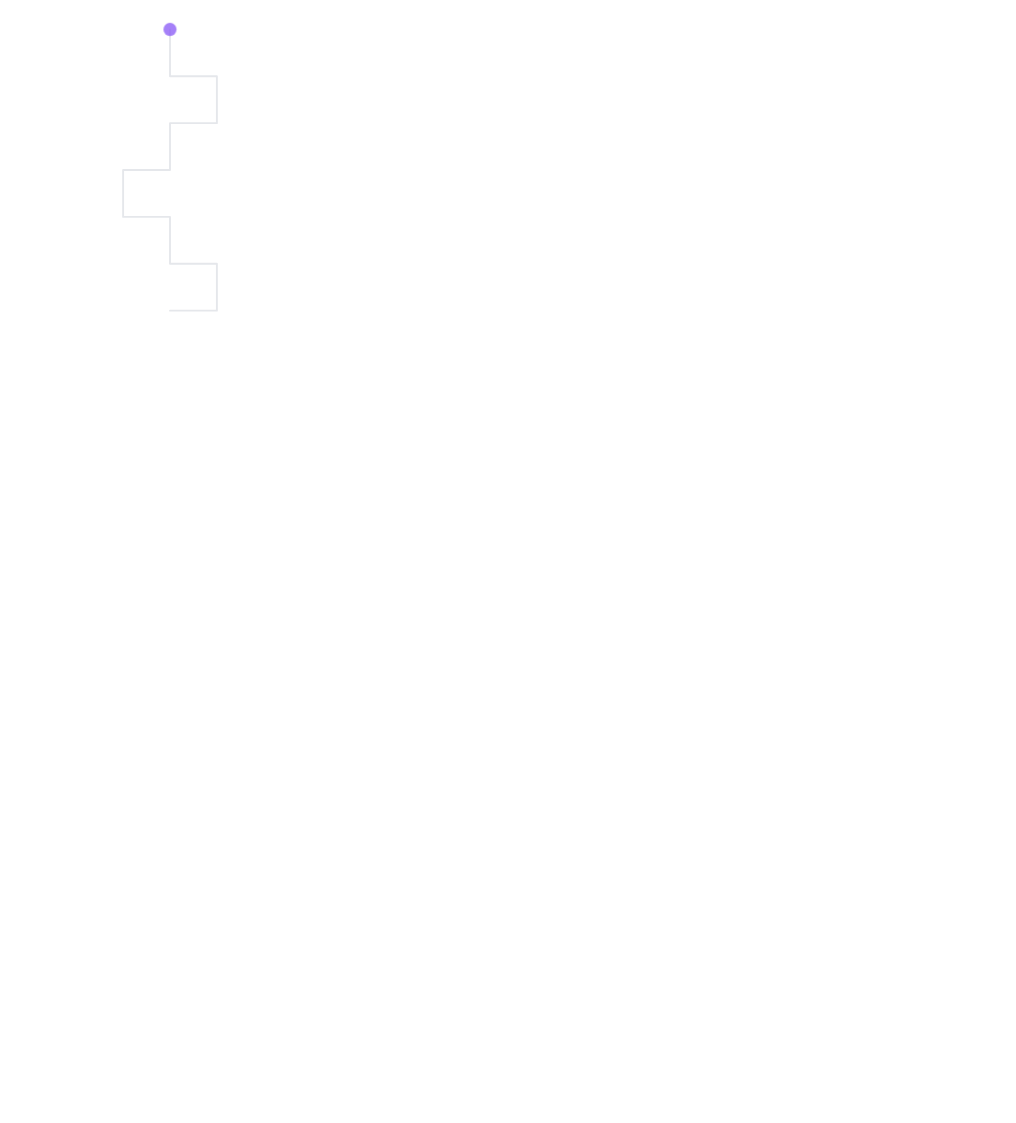
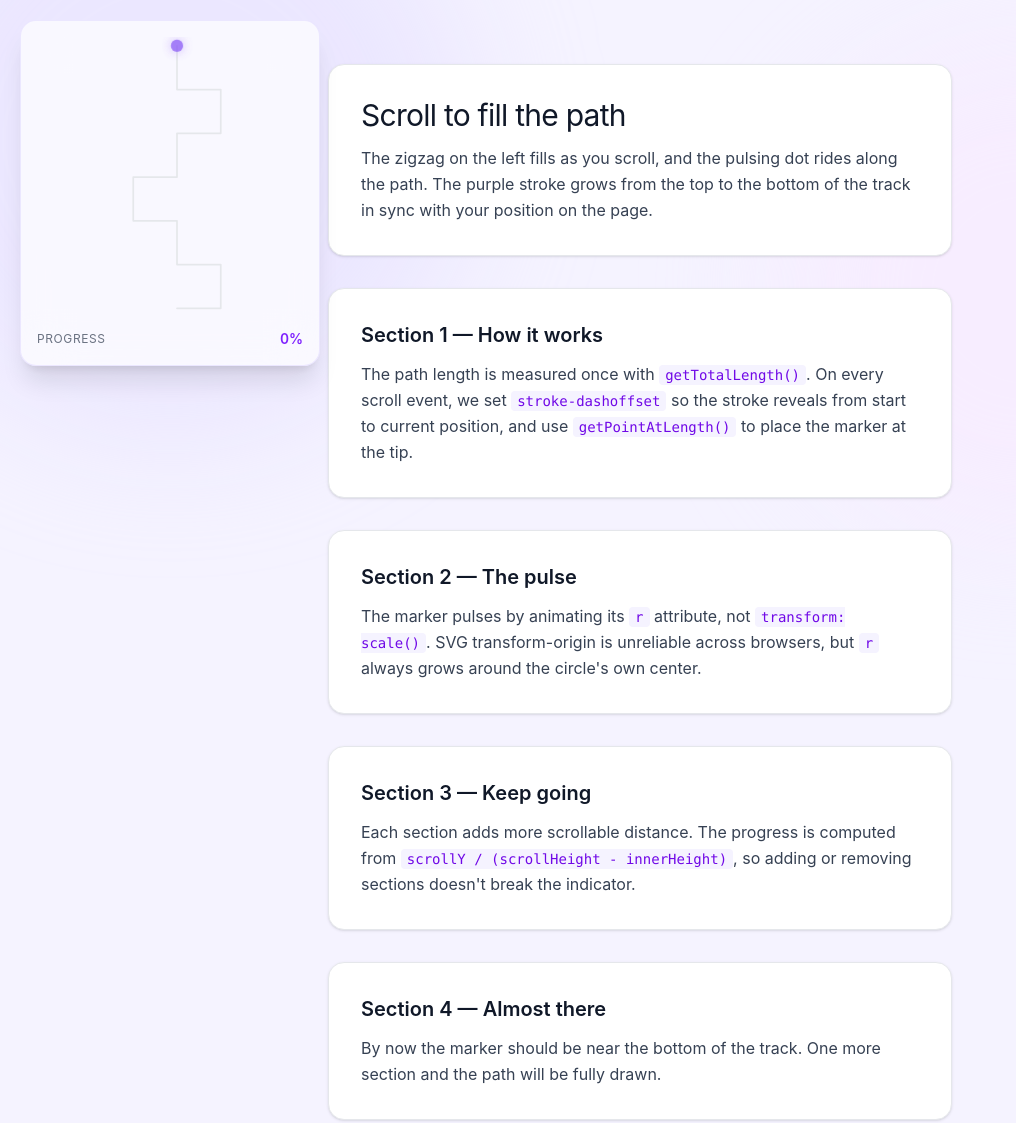
Before and after one commit to ali-mirzaei-dev/JS-Tracepath, a website: page index.html in a window 1280 px wide. Shown: the top 1123 px of the page, without its empty margins (0-1016 px from the left). Drawn offline with Linux system fonts and the light colour scheme.

Commit message:
Styled the page and added content

```diff
--- a/index.html
+++ b/index.html
@@ -1,62 +1,113 @@
 <!DOCTYPE html>
 <html lang="en">
-
 <head>
   <meta charset="UTF-8">
   <meta name="viewport" content="width=device-width, initial-scale=1.0">
-    <title>Document</title>
+  <title>Scroll Progress</title>
+  <link rel="stylesheet" href="assets/StyleSheet/output.css">
+  <style>
+    /* Tailwind can't animate SVG's `r` attribute — keep just this one keyframe */
+    @keyframes marker-pulse {
+      0%, 100% { r: 7;  opacity: 1;    }
+      50%      { r: 13; opacity: 0.55; }
+    }
+    .marker-pulse { animation: marker-pulse 1.4s ease-in-out infinite; }
+  </style>
+</head>
+<body class="relative min-h-screen bg-violet-50 text-gray-800 antialiased">
 
-    <link rel="stylesheet" href="assets/StyleSheet/output.css">
+  <!-- Decorative background glows -->
+  <div class="pointer-events-none fixed inset-0 -z-10 overflow-hidden">
+    <div class="absolute -top-40 -left-32 h-[600px] w-[600px] rounded-full bg-violet-200/40 blur-3xl"></div>
+    <div class="absolute top-10 right-0 h-[500px] w-[500px] rounded-full bg-fuchsia-100/50 blur-3xl"></div>
+  </div>
 
-
-</head>
-
-<body class="relative h-[1000vh]">
-
-    <svg viewBox="-10 -10 320 320" width="300" height="300" aria-hidden="true" class="fixed top-5 left-5">
-
+  <!-- Sticky progress indicator -->
+  <div class="fixed top-5 left-5 w-[300px] rounded-2xl border border-violet-200/50 bg-white/70 p-4 shadow-xl backdrop-blur-xl">
+    <svg viewBox="-10 -10 320 320" width="280" height="280" aria-hidden="true">
+      <!-- Background track -->
       <path
         d="M 150 0 L 150 50 L 200 50 L 200 100 L 150 100 L 150 150 L 100 150 L 100 200 L 150 200 L 150 250 L 200 250 L 200 300 L 150 300"
-            fill="none"
-            stroke="#e5e7eb"
-            stroke-width="2"
-            stroke-linejoin="round"
-            stroke-linecap="round" />
+        fill="none" stroke="#e5e7eb" stroke-width="2"
+        stroke-linejoin="round" stroke-linecap="round" />
 
-        <path
-            id="track"
+      <!-- Progress track -->
+      <path id="track"
         d="M 150 0 L 150 50 L 200 50 L 200 100 L 150 100 L 150 150 L 100 150 L 100 200 L 150 200 L 150 250 L 200 250 L 200 300 L 150 300"
-            fill="none"
-            stroke="#8b5cf6"
-            stroke-width="3"
-            stroke-linejoin="round"
-            stroke-linecap="round" />
+        fill="none" stroke="#8b5cf6" stroke-width="3"
+        stroke-linejoin="round" stroke-linecap="round"
+        style="filter: drop-shadow(0 0 4px rgba(139,92,246,0.35));" />
 
-        <circle id="marker" r="7" fill="#8b5cf6" cx="150" cy="0" />
+      <!-- Moving marker -->
+      <circle id="marker" r="7" fill="#8b5cf6" cx="150" cy="0"
+        class="marker-pulse"
+        style="filter: drop-shadow(0 0 6px rgba(139,92,246,0.55));" />
     </svg>
 
-</body>
+    <div class="mt-3 flex items-center justify-between">
+      <span class="text-xs uppercase tracking-wider text-gray-500">Progress</span>
+      <span id="progress-value" class="text-sm font-semibold tabular-nums text-violet-600">0%</span>
+    </div>
+  </div>
+
+  <!-- Scrollable content -->
+  <main class="mx-auto max-w-2xl px-6 pb-32 pt-16">
+    <section class="mb-8 rounded-2xl border border-gray-200 bg-white p-8 shadow-sm">
+      <h1 class="mb-3 text-3xl tracking-tight text-gray-900">Scroll to fill the path</h1>
+      <p class="leading-relaxed text-gray-700">The zigzag on the left fills as you scroll, and the pulsing dot rides along the path. The purple stroke grows from the top to the bottom of the track in sync with your position on the page.</p>
+    </section>
+
+    <section class="mb-8 rounded-2xl border border-gray-200 bg-white p-8 shadow-sm">
+      <h2 class="mb-3 text-xl font-semibold text-gray-900">Section 1 — How it works</h2>
+      <p class="leading-relaxed text-gray-700">The path length is measured once with <code class="rounded bg-violet-50 px-1.5 py-0.5 text-sm text-violet-700">getTotalLength()</code>. On every scroll event, we set <code class="rounded bg-violet-50 px-1.5 py-0.5 text-sm text-violet-700">stroke-dashoffset</code> so the stroke reveals from start to current position, and use <code class="rounded bg-violet-50 px-1.5 py-0.5 text-sm text-violet-700">getPointAtLength()</code> to place the marker at the tip.</p>
+    </section>
+
+    <section class="mb-8 rounded-2xl border border-gray-200 bg-white p-8 shadow-sm">
+      <h2 class="mb-3 text-xl font-semibold text-gray-900">Section 2 — The pulse</h2>
+      <p class="leading-relaxed text-gray-700">The marker pulses by animating its <code class="rounded bg-violet-50 px-1.5 py-0.5 text-sm text-violet-700">r</code> attribute, not <code class="rounded bg-violet-50 px-1.5 py-0.5 text-sm text-violet-700">transform: scale()</code>. SVG transform-origin is unreliable across browsers, but <code class="rounded bg-violet-50 px-1.5 py-0.5 text-sm text-violet-700">r</code> always grows around the circle's own center.</p>
+    </section>
+
+    <section class="mb-8 rounded-2xl border border-gray-200 bg-white p-8 shadow-sm">
+      <h2 class="mb-3 text-xl font-semibold text-gray-900">Section 3 — Keep going</h2>
+      <p class="leading-relaxed text-gray-700">Each section adds more scrollable distance. The progress is computed from <code class="rounded bg-violet-50 px-1.5 py-0.5 text-sm text-violet-700">scrollY / (scrollHeight - innerHeight)</code>, so adding or removing sections doesn't break the indicator.</p>
+    </section>
+
+    <section class="mb-8 rounded-2xl border border-gray-200 bg-white p-8 shadow-sm">
+      <h2 class="mb-3 text-xl font-semibold text-gray-900">Section 4 — Almost there</h2>
+      <p class="leading-relaxed text-gray-700">By now the marker should be near the bottom of the track. One more section and the path will be fully drawn.</p>
+    </section>
+
+    <section class="mb-8 rounded-2xl border border-gray-200 bg-white p-8 shadow-sm">
+      <h2 class="mb-3 text-xl font-semibold text-gray-900">Section 5 — End</h2>
+      <p class="leading-relaxed text-gray-700">You've reached the bottom. The whole path is filled and the marker sits at the very end of the zigzag. Scroll back up to watch it reverse.</p>
+    </section>
+  </main>
+
   <script>
+    const track = document.getElementById('track');
+    const marker = document.getElementById("marker");
+    const progressValue = document.getElementById("progress-value");
 
-
-    const track = document.getElementById('track')
-    const marker = document.getElementById("marker")
-
-    const total = track.getTotalLength()
+    const total = track.getTotalLength();
     track.style.strokeDasharray = total;
-    track.style.strokeDashoffset = total
+    track.style.strokeDashoffset = total;
 
     const fullHeight = document.documentElement.scrollHeight - innerHeight;
 
     addEventListener("scroll", () => {
-        const progress = scrollY / fullHeight;
+      const progress = Math.min(scrollY / fullHeight, 1);
+
+      // Fill the path
       track.style.strokeDashoffset = total * (1 - progress);
 
+      // Move the marker
       const point = track.getPointAtLength(total * progress);
       marker.setAttribute('cx', point.x);
       marker.setAttribute('cy', point.y);
+
+      // Update the percentage readout
+      progressValue.textContent = Math.round(progress * 100) + '%';
     });
-
   </script>
-
+</body>
 </html>
```
Also changed, not shown: assets/StyleSheet/output.css. Lines whose indentation alone changed are shown as unchanged.
